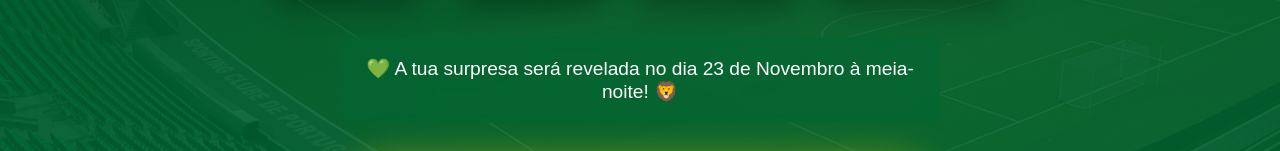
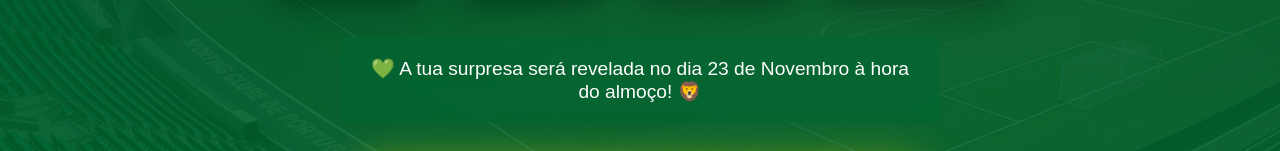
Before and after one commit to RicardoRibeiro12/aniversario-avo, a plain HTML site: page index.html in a window 1280 px wide. Shown: the part 589-740 px from the top of the page. Drawn offline with Linux system fonts and the light colour scheme.

```diff
--- a/index.html
+++ b/index.html
@@ -354,7 +354,7 @@
         </div>
 
         <div class="countdown-message">
-            💚 A tua surpresa será revelada no dia 23 de Novembro à meia-noite! 🦁
+            💚 A tua surpresa será revelada no dia 23 de Novembro à hora do almoço! 🦁
         </div>
 
         <a href="#daily-surprise" class="surprise-button">
```
